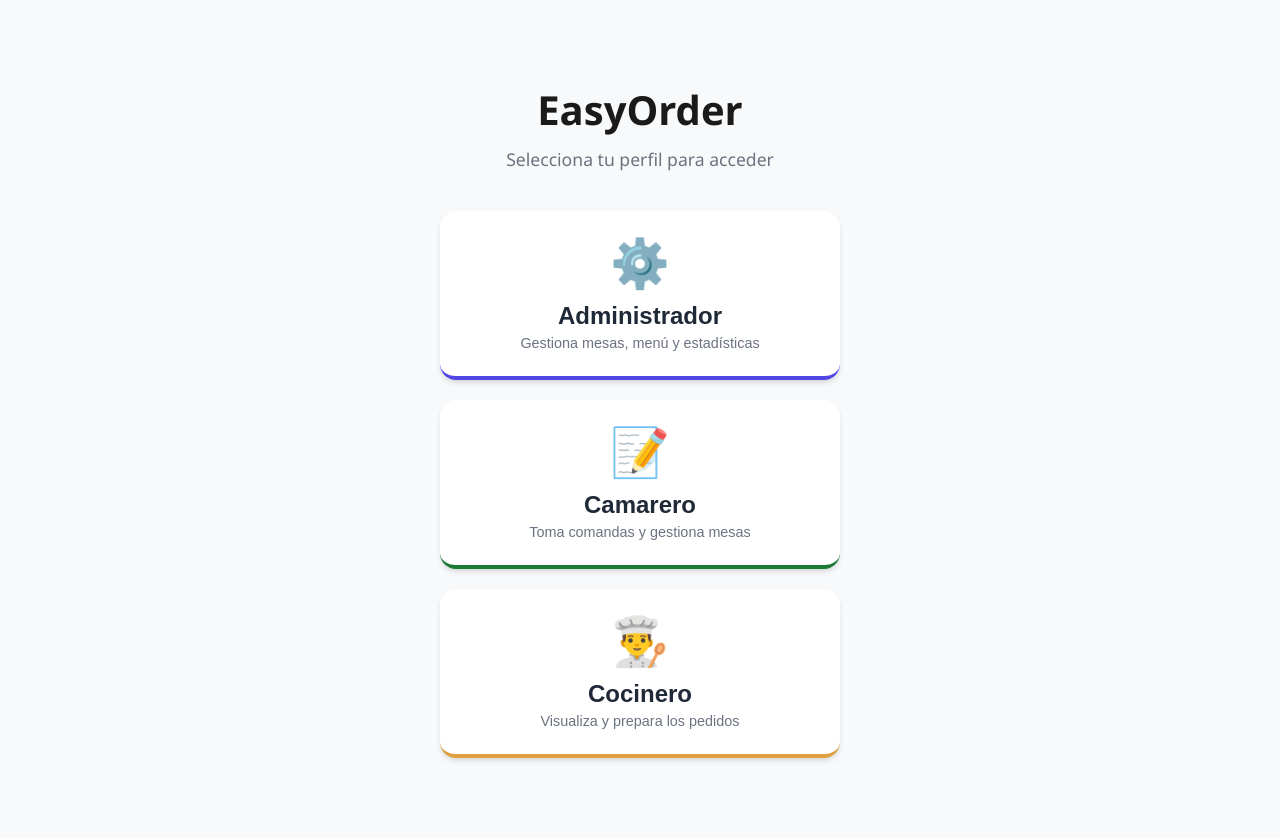
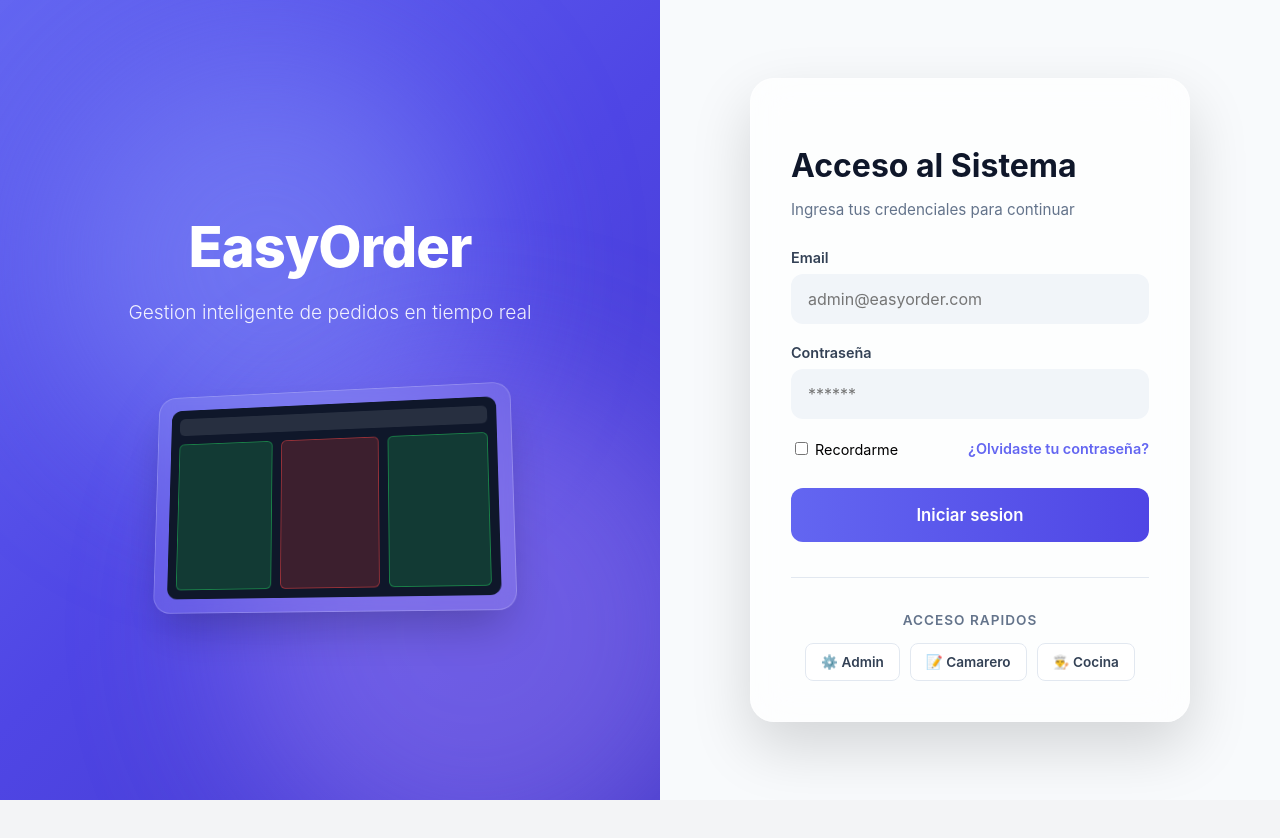
Before and after one commit to Gabriel6966/TFG-Gabriel-Brian, a Vue app: page / in a window 1280 px wide. After the commit the page ends 800 px from the top, so only its background shows below. Built offline with nearby package versions, Linux system fonts and the light colour scheme.

Commit message:
feat(ui): implement SaaS-style login with glassmorphism

```diff
--- a/src/views/LoginView.vue
+++ b/src/views/LoginView.vue
@@ -1,9 +1,36 @@
 <script setup lang="ts">
+import {ref} from 'vue'
 import { useRouter } from 'vue-router'
 
 const router = useRouter()
 
-// Dependiendo del rectángulo que pulsen, les mandamos a su zona de trabajo
+//variables del fromu
+const email=ref('')
+const password=ref('')
+const rememberMe=ref(false)
+const isLoading=ref(false)
+const errorMsg=ref('')
+
+//Funcion del login simulada
+const handleLogin=async()=>{
+  isLoading.value=true
+  errorMsg.value=''
+
+  setTimeout(()=>{
+    isLoading.value=false
+    //logida del email
+    const userEmail=email.value.toLowerCase()
+    if(userEmail.includes('admin')){
+      router.push('/admin')
+    }else if(userEmail.includes('cocin')){
+      router.push('/kitchen')
+    }else{
+      router.push('/tables')
+    }
+  },1000)
+}
+
+//logica para acceso rapido
 const selectRole = (role: string) => {
   if (role === 'admin') {
     router.push('/admin') // Panel de control del jefe
@@ -16,114 +43,220 @@ const selectRole = (role: string) => {
 </script>
 
 <template>
-  <div class="login-container">
-    <div class="header">
-      <h1 class="brand-title">EasyOrder</h1>
-      <p class="subtitle">Selecciona tu perfil para acceder</p>
+  <div class="login-layout">
+    <div class="brand-section">
+      <div class="glow-orb orb-1"></div>
+      <div class="glow-orb orb-2"></div>
+
+      <div class="brand-content">
+        <h1 class="logo-text">EasyOrder</h1>
+        <p class="subtitle">Gestion inteligente de pedidos en tiempo real</p>
+
+        <div class="mockup-container">
+          <div class="tablet-mockup">
+            <div class="mockup-screen">
+              <div class="mockup-header"></div>
+              <div class="mockup-grid">
+                <div class="mockup-card green"></div>
+                <div class="mockup-card red"></div>
+                <div class="mockup-card green"></div>
+              </div>
+            </div>
+          </div>
+        </div>
+      </div>
     </div>
 
-    <main class="roles-grid">
-      <button class="role-card admin" @click="selectRole('admin')">
-        <span class="role-icon">⚙️</span>
-        <h2 class="role-name">Administrador</h2>
-        <p class="role-desc">Gestiona mesas, menú y estadísticas</p>
-      </button>
+    <div class="form-section">
+      <div class="login-card glass-effect">
+        <h2>Acceso al Sistema</h2>
+        <p class="form-subtitle">Ingresa tus credenciales para continuar</p>
 
-      <button class="role-card camarero" @click="selectRole('camarero')">
-        <span class="role-icon">📝</span>
-        <h2 class="role-name">Camarero</h2>
-        <p class="role-desc">Toma comandas y gestiona mesas</p>
-      </button>
-
-      <button class="role-card cocinero" @click="selectRole('cocinero')">
-        <span class="role-icon">👨‍🍳</span>
-        <h2 class="role-name">Cocinero</h2>
-        <p class="role-desc">Visualiza y prepara los pedidos</p>
-      </button>
-    </main>
+        <form @submit.prevent="handleLogin" class="login-form">
+          <div class="input-group">
+            <label>Email</label>
+            <input
+            type="email"
+            v-model="email"
+            placeholder="admin@easyorder.com"
+            required
+            >
+          </div>
+          <div class="input-group">
+            <label>Contraseña</label>
+            <input
+            type="password"
+            v-model="password"
+            placeholder="******"
+            required
+            >
+          </div>
+          <div class="form-extras">
+            <label class="checkbox-container">
+              <input
+              type="checkbox"
+              v-model="rememberMe"
+              >
+              <span class="checkmark"></span>
+              Recordarme
+            </label>
+            <a href="#" class="forgot-link">¿Olvidaste tu contraseña?</a>
+          </div>
+          <button type="submit" class="btn-primary" :disabled="isLoading">
+            <span v-if="!isLoading">Iniciar sesion</span>
+            <div v-else class="spinner"></div>
+          </button>
+        </form>
+        <div class="demo-section">
+          <p class="demo-title">Acceso rapidos</p>
+          <div class="demo-buttons">
+            <button class="btn-demo admin" @click="selectRole('admin')">⚙️ Admin</button>
+            <button class="btn-demo camarero" @click="selectRole('camarero')">📝 Camarero</button>
+            <button class="btn-demo cocinero" @click="selectRole('cocinero')">👨‍🍳 Cocina</button>
+          </div>
+        </div>
+      </div>
+    </div>
   </div>
 </template>
 
 <style scoped>
-.login-container {
-  min-height: 100vh;
-  background-color: #f8f9fa;
+* {
+  box-sizing: border-box;
+  font-family: 'Inter', 'Segoe UI', sans-serif;
+}
+
+.login-layout {
+  display: flex;
+  height: 100vh;
+  width: 100vw;
+  overflow: hidden;
+  background-color: #0F172A;
+}
+
+.brand-section {
+  flex: 1;
+  background: linear-gradient(135deg, #6366F1 0%, #4F46E5 50%, #4338CA 100%);
+  position: relative;
   display: flex;
   flex-direction: column;
+  justify-content: center;
   align-items: center;
-  justify-content: center;
-  padding: 20px;
-  font-family: 'Segoe UI', Tahoma, Geneva, Verdana, sans-serif;
+  padding: 40px;
+  color: white;
+  overflow: hidden;
 }
 
-.header {
+.glow-orb {
+  position: absolute;
+  border-radius: 50%;
+  filter: blur(80px);
+  z-index: 0;
+  animation: float 8s ease-in-out infinite;
+}
+.orb-1 { width: 400px; height: 400px; background: #818CF8; top: 10%; left: 10%; opacity: 0.6; }
+.orb-2 { width: 500px; height: 500px; background: #A78BFA; bottom: -10%; right: -10%; opacity: 0.4; animation-delay: -4s; }
+
+.brand-content {
+  position: relative;
+  z-index: 1;
   text-align: center;
-  margin-bottom: 40px;
+  max-width: 500px;
 }
 
-.brand-title {
-  font-size: 2.5rem;
-  font-weight: 800;
-  color: #1a1a1a;
-  margin: 0 0 10px 0;
+.logo-text { font-size: 3.5rem; font-weight: 800; letter-spacing: -1px; margin-bottom: 10px; }
+.subtitle { font-size: 1.2rem; opacity: 0.9; margin-bottom: 50px; font-weight: 300; }
+
+.tablet-mockup {
+  width: 100%; height: 250px;
+  background: rgba(255, 255, 255, 0.1);
+  border: 1px solid rgba(255, 255, 255, 0.2);
+  border-radius: 20px; padding: 15px;
+  backdrop-filter: blur(10px);
+  transform: perspective(1000px) rotateX(10deg) rotateY(-10deg) scale(0.9);
+  box-shadow: 0 25px 50px -12px rgba(0, 0, 0, 0.25);
+  transition: transform 0.5s ease;
+}
+.tablet-mockup:hover { transform: perspective(1000px) rotateX(0deg) rotateY(0deg) scale(1); }
+.mockup-screen {
+  background: #0F172A; height: 100%; border-radius: 12px; padding: 10px; display: flex; flex-direction: column; gap: 10px;
+}
+.mockup-header { height: 20px; background: rgba(255,255,255,0.1); border-radius: 6px;}
+.mockup-grid { display: flex; gap: 10px; flex: 1;}
+.mockup-card { flex: 1; border-radius: 6px; background: rgba(255,255,255,0.05); }
+.mockup-card.green { background: rgba(34, 197, 94, 0.2); border: 1px solid rgba(34, 197, 94, 0.5); }
+.mockup-card.red { background: rgba(239, 68, 68, 0.2); border: 1px solid rgba(239, 68, 68, 0.5); }
+
+.form-section {
+  flex: 1;
+  display: flex;
+  justify-content: center;
+  align-items: center;
+  background-color: #F8FAFC;
+  padding: 20px;
 }
 
-.subtitle {
-  color: #6b7280;
-  font-size: 1.1rem;
-  margin: 0;
+.glass-effect {
+  background: rgba(255, 255, 255, 0.7);
+  backdrop-filter: blur(20px);
+  -webkit-backdrop-filter: blur(20px);
+  border: 1px solid rgba(255, 255, 255, 0.3);
+  border-radius: 24px;
+  box-shadow: 0 25px 60px rgba(0, 0, 0, 0.15);
 }
 
-.roles-grid {
-  display: flex;
-  flex-direction: column;
-  gap: 20px;
-  width: 100%;
-  max-width: 400px;
+.login-card { width: 100%; max-width: 440px; padding: 40px; }
+h2 { font-size: 2rem; color: #0F172A; margin-bottom: 5px; font-weight: 700; }
+.form-subtitle { color: #64748B; margin-bottom: 30px; font-size: 0.95rem; }
+
+.input-group { margin-bottom: 20px; display: flex; flex-direction: column; gap: 8px; }
+.input-group label { font-size: 0.9rem; font-weight: 600; color: #334155; }
+.input-group input {
+  padding: 14px 16px; background: #F1F5F9; border: 1px solid transparent;
+  border-radius: 12px; font-size: 1rem; color: #0F172A; transition: all 0.2s ease; outline: none;
+}
+.input-group input:focus {
+  background: #FFFFFF; border-color: #6366F1; box-shadow: 0 0 0 4px rgba(99, 102, 241, 0.15);
 }
 
-.role-card {
-  display: flex;
-  flex-direction: column;
-  align-items: center;
-  padding: 25px 20px;
-  border: none;
-  border-radius: 16px;
-  cursor: pointer;
-  background: white;
-  box-shadow: 0 4px 6px -1px rgba(0, 0, 0, 0.1), 0 2px 4px -1px rgba(0, 0, 0, 0.06);
-  transition: transform 0.2s ease, box-shadow 0.2s ease;
+.form-extras { display: flex; justify-content: space-between; align-items: center; margin-bottom: 30px; font-size: 0.9rem; }
+.forgot-link { color: #6366F1; text-decoration: none; font-weight: 600; transition: color 0.2s; }
+.forgot-link:hover { color: #4F46E5; }
+
+.btn-primary {
+  width: 100%; padding: 16px; background: linear-gradient(to right, #6366F1, #4F46E5);
+  color: white; border: none; border-radius: 12px; font-size: 1.05rem; font-weight: 600;
+  cursor: pointer; transition: all 0.3s ease; display: flex; justify-content: center; align-items: center; height: 54px;
 }
+.btn-primary:hover:not(:disabled) { transform: translateY(-2px); box-shadow: 0 10px 25px rgba(99, 102, 241, 0.4); }
 
-.role-card:hover {
-  transform: translateY(-5px);
-  box-shadow: 0 10px 15px -3px rgba(0, 0, 0, 0.1), 0 4px 6px -2px rgba(0, 0, 0, 0.05);
+.demo-section { margin-top: 35px; border-top: 1px solid #E2E8F0; padding-top: 20px; text-align: center; }
+.demo-title { font-size: 0.85rem; color: #64748B; margin-bottom: 15px; text-transform: uppercase; letter-spacing: 1px; font-weight: 600; }
+.demo-buttons { display: flex; gap: 10px; justify-content: center; }
+.btn-demo {
+  padding: 10px 15px; border: 1px solid #E2E8F0; border-radius: 8px; background: white;
+  font-size: 0.85rem; font-weight: 600; color: #334155; cursor: pointer; transition: all 0.2s ease;
 }
+.btn-demo:hover { background: #F8FAFC; transform: translateY(-2px); box-shadow: 0 4px 6px rgba(0,0,0,0.05); }
 
-.role-card:active {
-  transform: scale(0.98);
+
+@keyframes float {
+  0%, 100% { transform: translateY(0) scale(1); }
+  50% { transform: translateY(-20px) scale(1.05); }
 }
+.spinner {
+  width: 20px; height: 20px; border: 3px solid rgba(255,255,255,0.3);
+  border-radius: 50%; border-top-color: white; animation: spin 1s ease-in-out infinite;
+}
+@keyframes spin { to { transform: rotate(360deg); } }
 
-.role-icon {
-  font-size: 3rem;
-  margin-bottom: 10px;
+
+@media (max-width: 768px) {
+  .login-layout { flex-direction: column; }
+  .brand-section { flex: 0.3; padding: 20px; }
+  .tablet-mockup { display: none; }
+  .logo-text { font-size: 2.5rem; }
+  .form-section { flex: 0.7; border-top-left-radius: 30px; border-top-right-radius: 30px; margin-top: -20px; z-index: 10; }
+  .login-card { padding: 20px; box-shadow: none; border: none; background: transparent; }
 }
-
-.role-name {
-  font-size: 1.5rem;
-  font-weight: 700;
-  color: #1f2937;
-  margin: 0 0 5px 0;
-}
-
-.role-desc {
-  font-size: 0.9rem;
-  color: #6b7280;
-  margin: 0;
-}
-
-/* Toques de color sutiles para diferenciar */
-.admin { border-bottom: 4px solid #4f46e5; }
-.camarero { border-bottom: 4px solid #1b7a35; }
-.cocinero { border-bottom: 4px solid #e09f3e; }
 </style>
```
